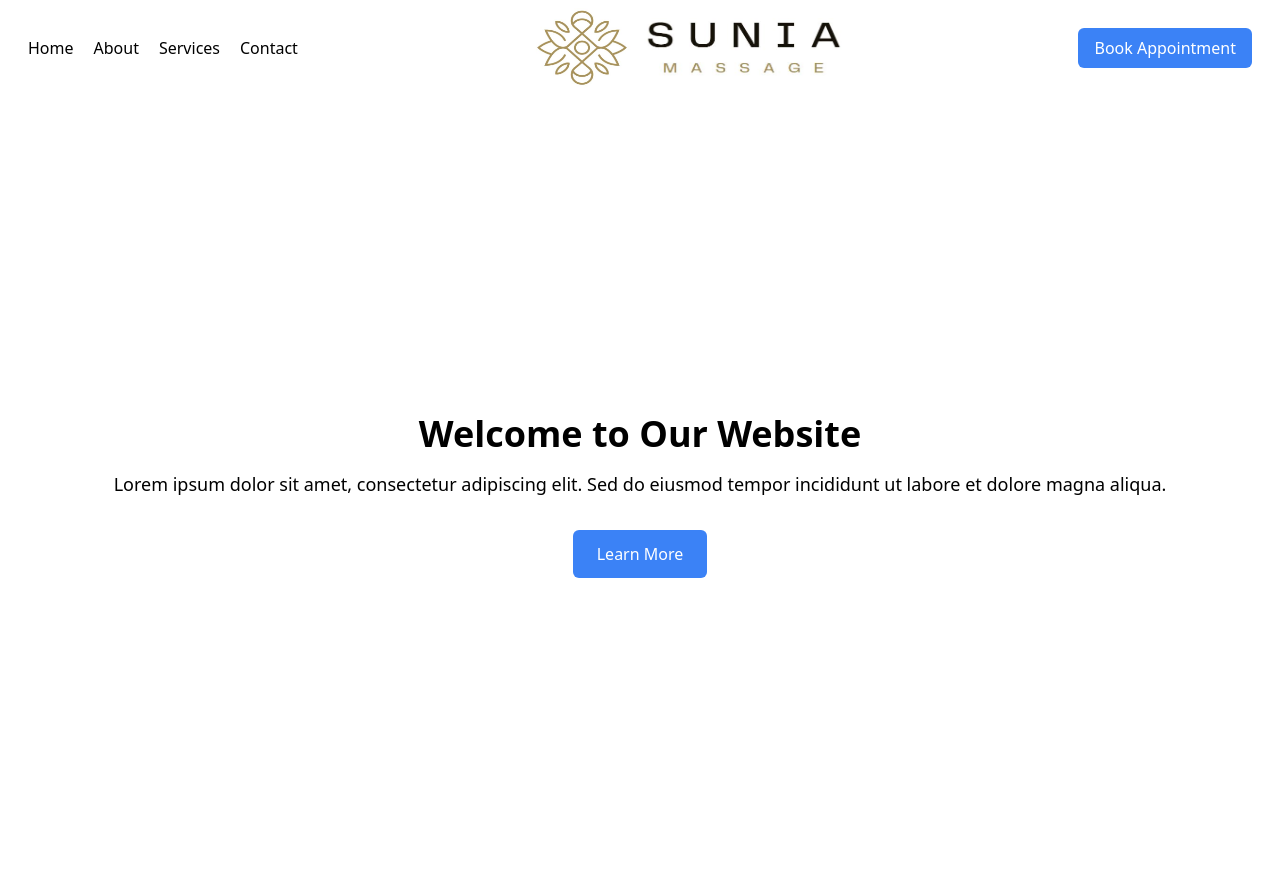
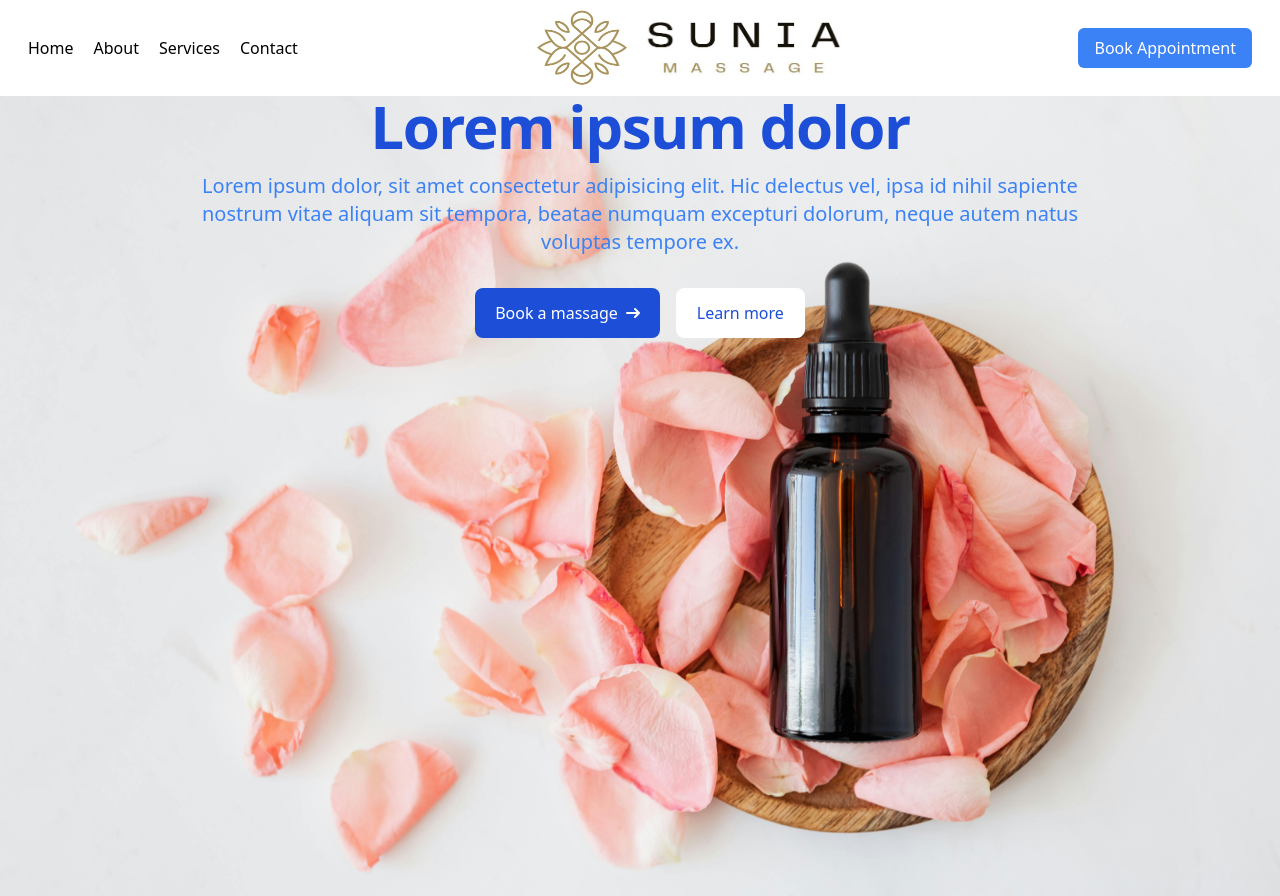
Before and after one commit to ShawnRSidwell/suniamassage, a React (Vite) app: page /home in a window 1280 px wide. Built offline with nearby package versions, Linux system fonts and the light colour scheme.

Commit message:
create initial jumbotron

```diff
--- a/src/ui/Jumbotron.jsx
+++ b/src/ui/Jumbotron.jsx
@@ -2,20 +2,50 @@
 
 function Jumbotron() {
   return (
-    <div className="">
-      <div className=" flex items-center justify-center">
-        <div className="mx-auto text-center">
-          <h1 className="text-4xl font-bold mb-4 ">Welcome to Our Website</h1>
-          <p className="text-lg mb-8 ">
-            Lorem ipsum dolor sit amet, consectetur adipiscing elit. Sed do
-            eiusmod tempor incididunt ut labore et dolore magna aliqua.
+    <section className="bg-cover bg-no-repeat bg-[url('/massage-background.jpg')] ">
+      <div className=" text-center w-dvw h-dvh">
+        <div className="">
+          <h1 className="mb-4 text-4xl font-extrabold tracking-tight leading-none text-blue-700 md:text-5xl lg:text-6xl">
+            Lorem ipsum dolor
+          </h1>
+          <p className="mb-8 text-lg font-normal text-blue-500 lg:text-xl sm:px-16 lg:px-48">
+            Lorem ipsum dolor, sit amet consectetur adipisicing elit. Hic
+            delectus vel, ipsa id nihil sapiente nostrum vitae aliquam sit
+            tempora, beatae numquam excepturi dolorum, neque autem natus
+            voluptas tempore ex.
           </p>
-          <Button className="px-6 py-3 bg-blue-500 rounded-md hover:bg-blue-600 focus:outline-none">
-            Learn More
-          </Button>
+          <div className="flex flex-col space-y-4 sm:flex-row sm:justify-center sm:space-y-0">
+            <a
+              href="#"
+              className="inline-flex justify-center items-center py-3 px-5 text-base font-medium text-center text-white rounded-lg bg-blue-700 hover:bg-blue-800 focus:ring-4 focus:ring-blue-300 dark:focus:ring-blue-900"
+            >
+              Book a massage
+              <svg
+                className="w-3.5 h-3.5 ms-2 rtl:rotate-180"
+                aria-hidden="true"
+                xmlns="http://www.w3.org/2000/svg"
+                fill="none"
+                viewBox="0 0 14 10"
+              >
+                <path
+                  stroke="currentColor"
+                  stroke-linecap="round"
+                  stroke-linejoin="round"
+                  stroke-width="2"
+                  d="M1 5h12m0 0L9 1m4 4L9 9"
+                />
+              </svg>
+            </a>
+            <a
+              href="#"
+              className="inline-flex justify-center hover:text-gray-900 items-center py-3 px-5 sm:ms-4 text-base font-medium text-blue-700  bg-white rounded-lg border border-white hover:bg-gray-100 focus:ring-4 focus:ring-gray-400"
+            >
+              Learn more
+            </a>
+          </div>
         </div>
       </div>
-    </div>
+    </section>
   );
 }
 
```
Also changed, not shown: public/massage-background.jpg (added).
